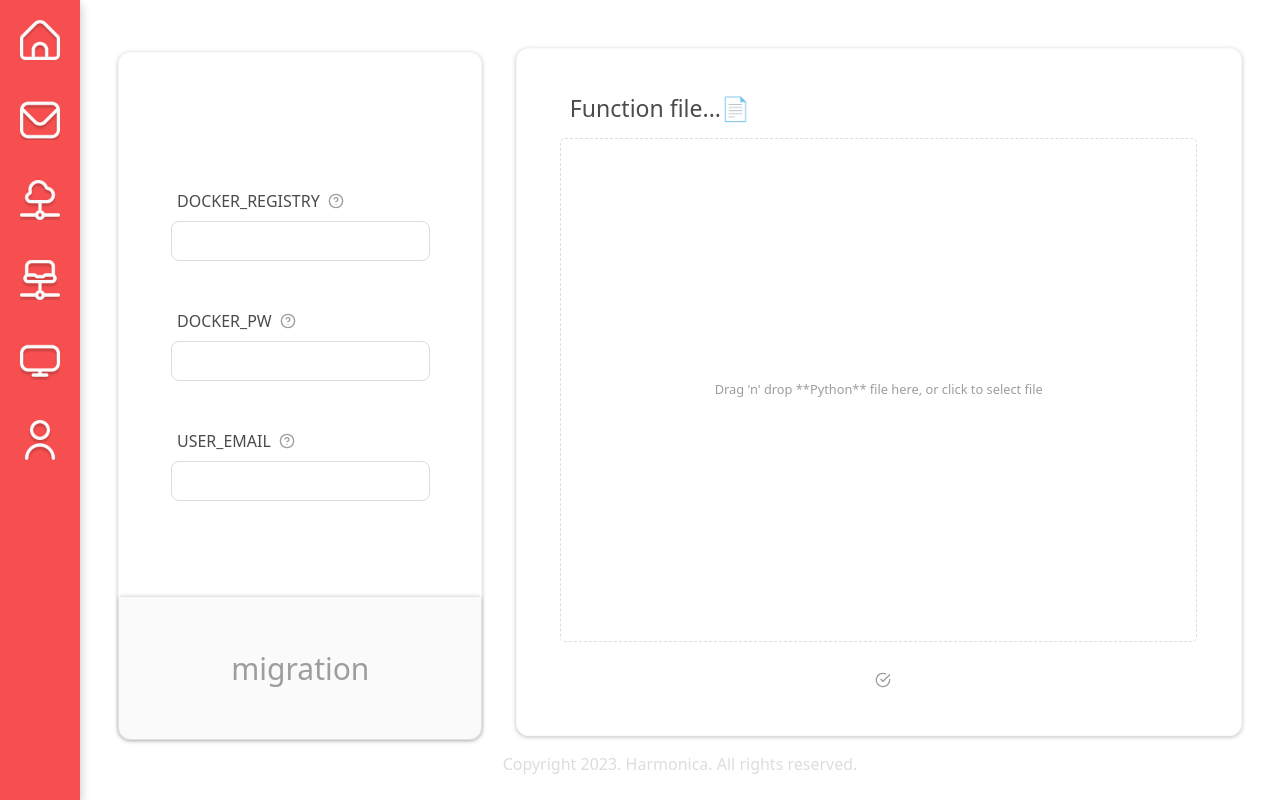
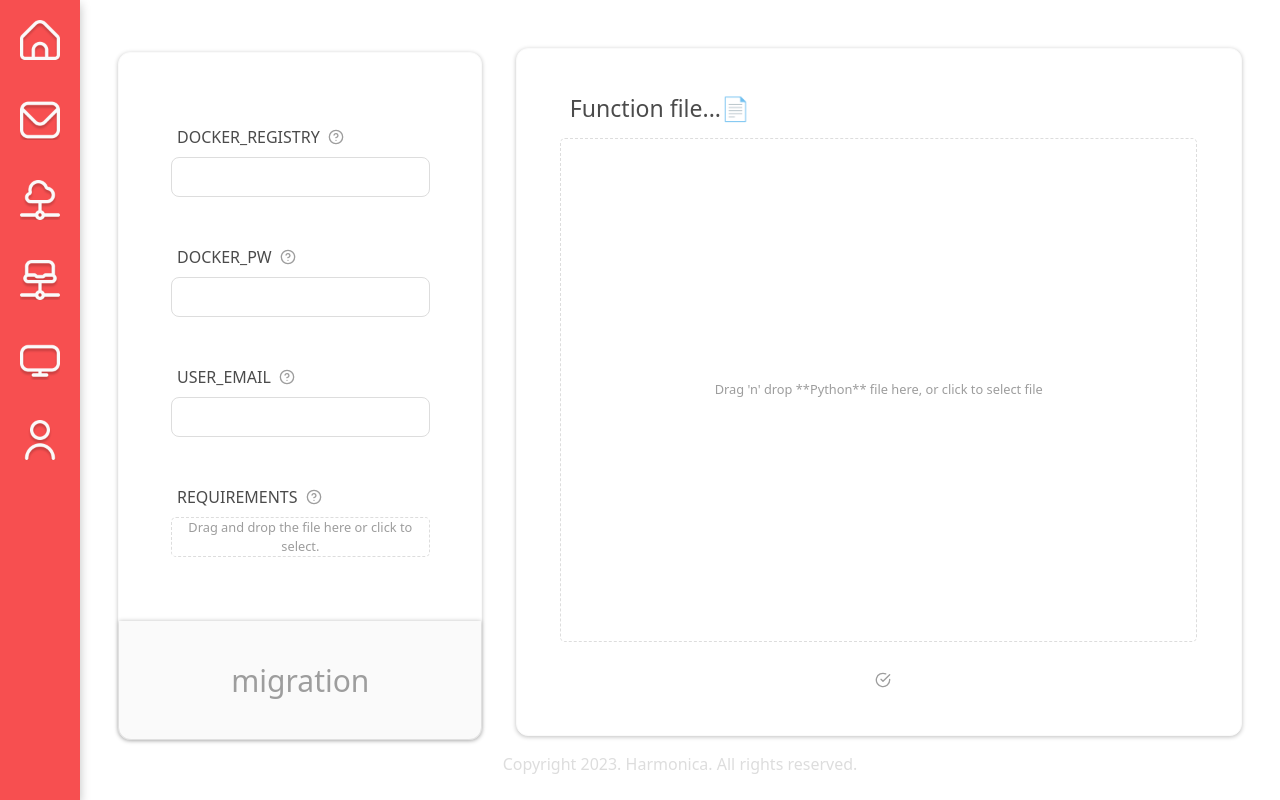
Before and after one commit to Harmonica-OIDC2023/harmonica-web, a React (Create React App) app: page /migration in a window 1280 px wide. Built offline with nearby package versions, Linux system fonts and the light colour scheme.

Commit message:
[feat/#18] :sparkles: Add: Requirements.txt input form

```diff
--- a/src/pages/Migration.tsx
+++ b/src/pages/Migration.tsx
@@ -13,6 +13,7 @@ interface FormData {
   docker_registry: string;
   docker_pw: string;
   user_email: string;
+  requirements: File | null;
   func_file: File | null; // Specify the type as File | null
 }
 
@@ -21,6 +22,7 @@ const Migration = () => {
     docker_registry: '',
     docker_pw: '',
     user_email: '',
+    requirements: null,
     func_file: null,
   });
 
@@ -142,7 +144,7 @@ const Migration = () => {
       >
         <div
           style={{
-            display: 'flex', flexDirection: 'column', width: '100%', paddingBlock: '15vh 8vh'
+            display: 'flex', flexDirection: 'column', width: '100%', paddingBlock: '7vh 4vh'
           }}
         >
           <AuthForm
@@ -166,6 +168,14 @@ const Migration = () => {
             name="user_email"
             value={formData.user_email}
             type="text"
+            onInputChange={handleInputChange}
+            infoLink='https://github.com/Harmonica-OIDC2023/harmonica-web'
+          />
+          <AuthForm
+            label="REQUIREMENTS"
+            name="requirements"
+            value={formData.requirements ? formData.requirements.name : ''}
+            type="file"
             onInputChange={handleInputChange}
             infoLink='https://github.com/Harmonica-OIDC2023/harmonica-web'
           />
```
